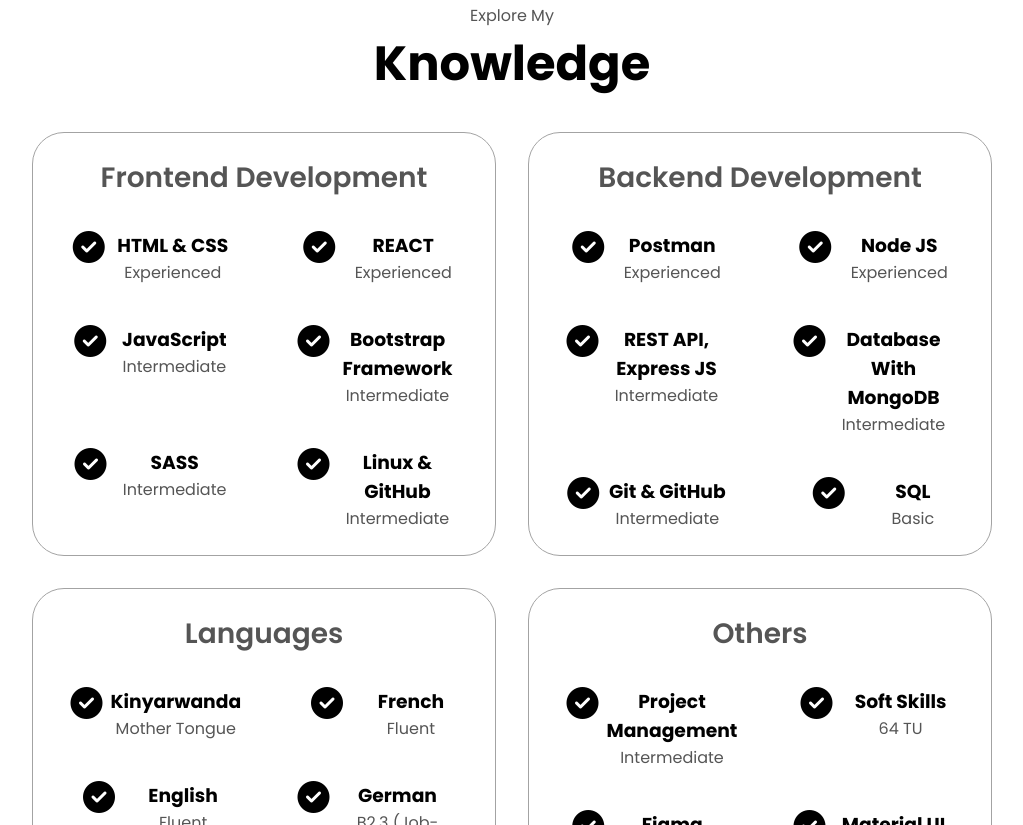
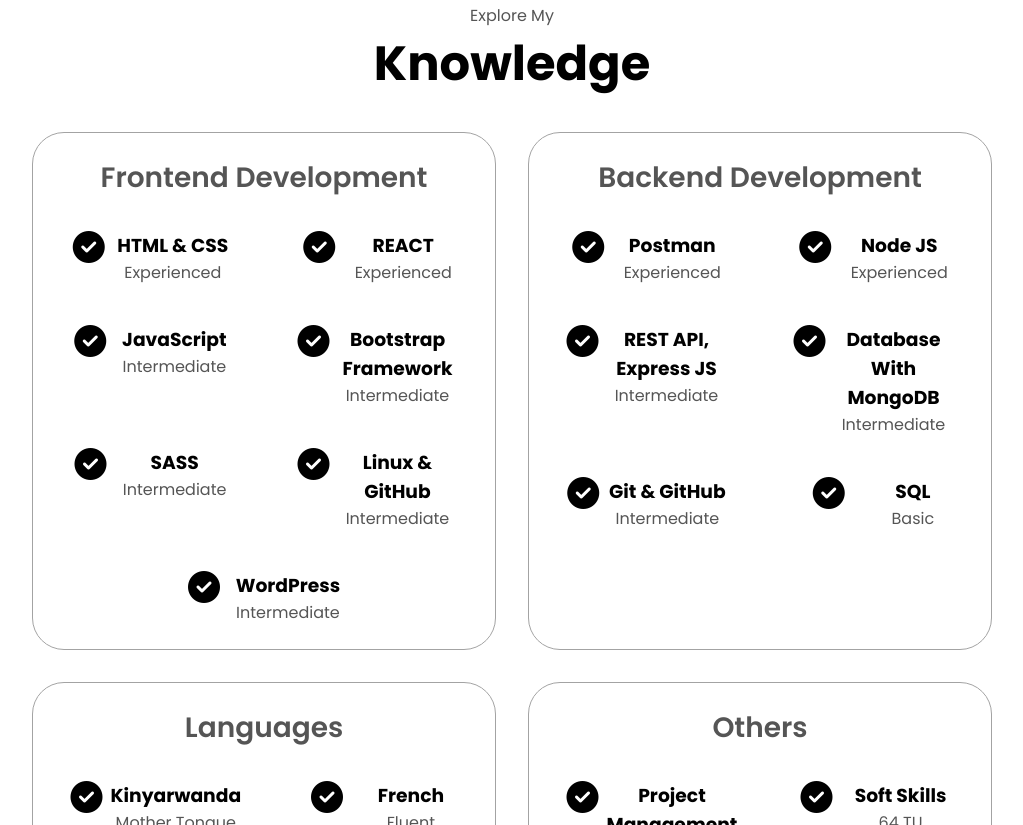
Before and after one commit to rubangisa/my-porfolio, a website: page index.html in a window 1280 px wide. Shown: the part 1693-2518 px from the top of the page, without its empty margins (128-1151 px from the left). Drawn offline with nearby package versions, Linux system fonts and the light colour scheme.

Commit message:
updated my CV

```diff
--- a/index.html
+++ b/index.html
@@ -59,7 +59,7 @@
         <div class="btn-container">
           <button
             class="btn btn-color-2"
-            onclick="window.open('./assets/Full-Stack-Entwickler..pdf')"
+            onclick="window.open('./assets/web&software developer.pdf')"
           >
             Download CV
           </button>
@@ -99,6 +99,7 @@
               <h3>Experience</h3>
               <p>
                 1 Year Web Developer (DCI) <br />
+                2 months Software Developer intern (Movizon GmbH) <br>
                 Full-Stack Web Developer with a focus on <br />
                 Frontend Development
               </p>
@@ -199,6 +200,16 @@
                 ></i>
                 <div>
                   <h3>Linux & GitHub</h3>
+                  <p>Intermediate</p>
+                </div>
+              </article>
+              <article>
+                <i
+                  class="fa-solid fa-circle-check icon"
+                  alt="Experience icon"
+                ></i>
+                <div>
+                  <h3>WordPress</h3>
                   <p>Intermediate</p>
                 </div>
               </article>
```
Also changed, not shown: 1 other file.
